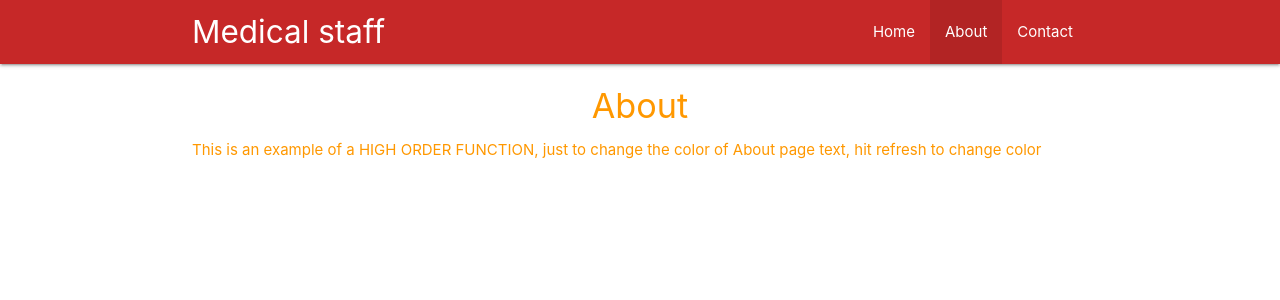
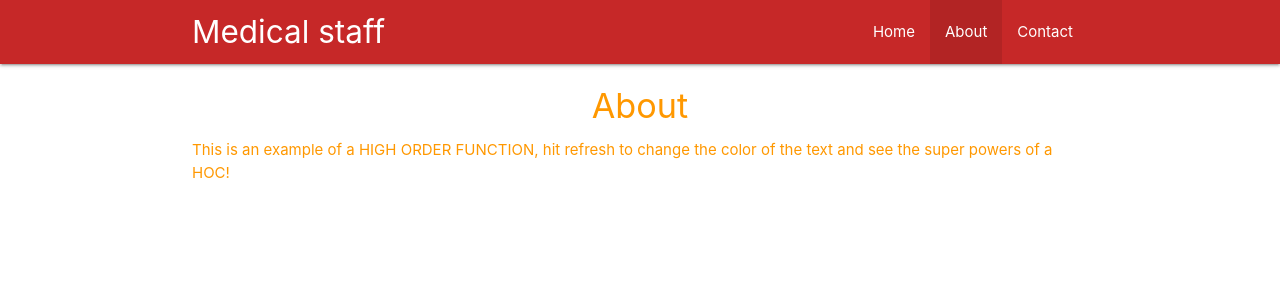
Before and after one commit to artworkjpm/roche-app-jm, a React (Create React App) app: page /about in a window 1280 px wide. Shown: the top 300 px of the page. Built offline with nearby package versions, Linux system fonts and the light colour scheme.

Commit message:
Update About.js

```diff
--- a/src/components/About.js
+++ b/src/components/About.js
@@ -5,7 +5,7 @@ const About = () => {
   return (
     <div className="container">
       <h4 className="center">About</h4>
-      <p>This is an example of a HIGH ORDER FUNCTION, just to change the color of About page text, hit refresh to change color</p>
+      <p>This is an example of a HIGH ORDER FUNCTION, hit refresh to change the color of the text and see the super powers of a HOC!</p>
     </div>
   );
 };
```
